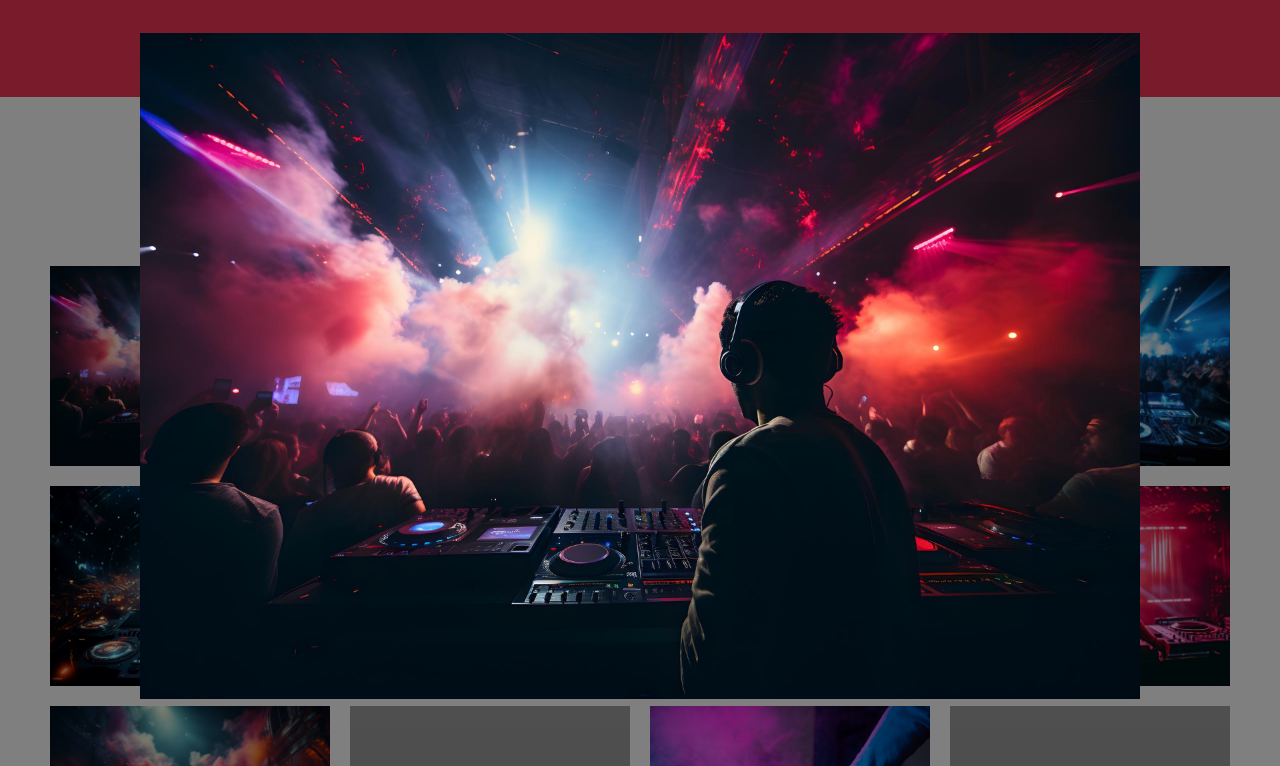
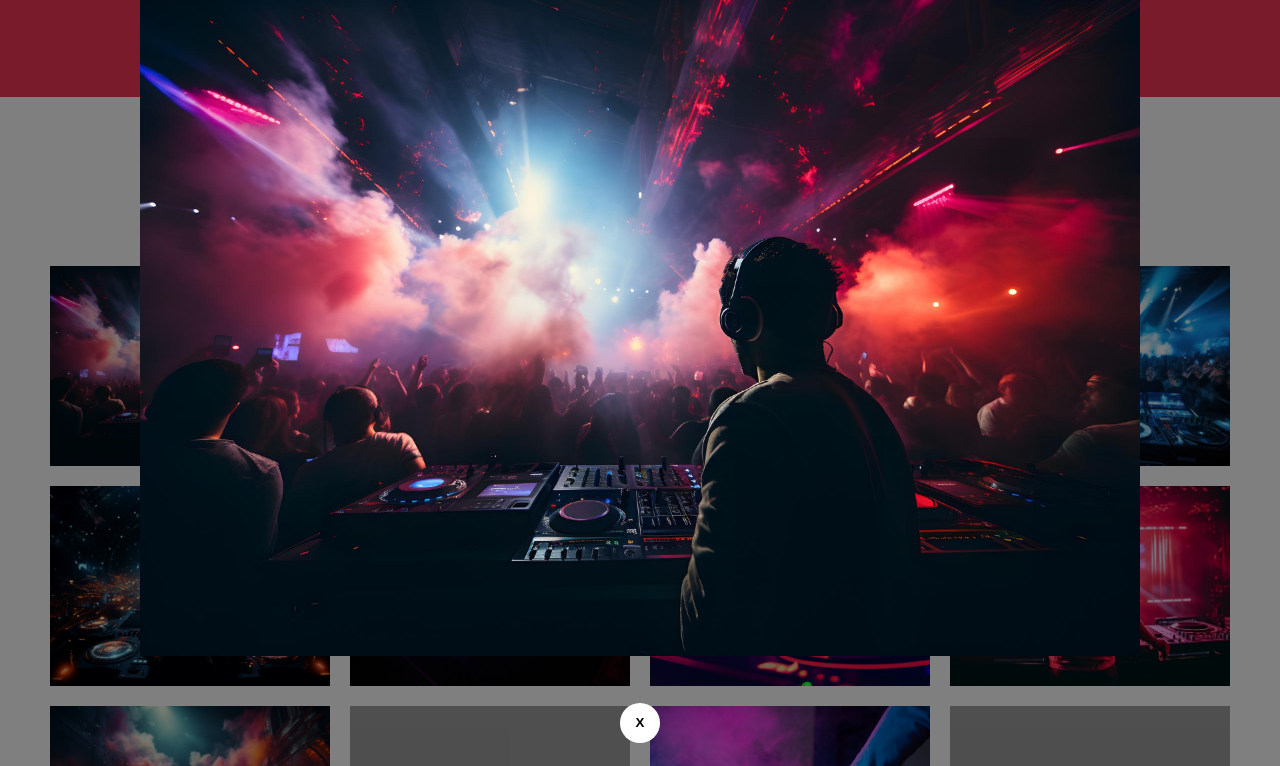
Before and after one commit to Angel-Alfonso-OL/Html-FestivalMusica, a website: page index.html in a window 1280 px wide. Both pictures are taken after a click on the picture 190 px from the left and 3144 px from the top of the page. Shown: the part 2778-3544 px from the top of the page. Drawn offline with Linux system fonts and the light colour scheme; files that its build step writes are made by us from their sources; grey boxes are pictures that could not be loaded.

Commit message:
Agregando boton de cerrar modal.

```diff
--- a/src/js/app.js
+++ b/src/js/app.js
@@ -26,10 +26,21 @@
 
     const modal = document.createElement("DIV");
     modal.classList.add("modal");
+    modal.onclick = cerrarModal;
+
+    const cerrarModalBTN = document.createElement("BUTTON");
+    cerrarModalBTN.textContent = "X";
+    cerrarModalBTN.classList.add("btn-cerrar");
+    cerrarModalBTN.onclick = cerrarModal;
+
 
     modal.appendChild(img);
+    modal.appendChild(cerrarModalBTN);
 
-    modal.onclick = cerrarModal;
+
+
+
+
 
     const body = document.querySelector("body");
     body.classList.add("overflow-hidden");
--- a/src/scss/layout/_galeria.scss
+++ b/src/scss/layout/_galeria.scss
@@ -39,6 +39,7 @@
     place-items: center;
     animation: fadeIn 0.5s ease-in;
 
+
     img{
         max-width: 100rem;
 
@@ -50,6 +51,20 @@
     }
 }
 
+.btn-cerrar{
+    width: 4rem;
+    height: 4rem;
+    border-radius: 50%;
+    background-color: v.$blanco;
+    border: none;
+    color: v.$negro;
+    display: grid;
+    place-items: center;
+    font-weight: 700;
+    cursor: pointer;
+
+
+}
 @keyframes fadeIn {
     0%{
         opacity: 0;
```
Also changed, not shown: build/css/app.css, build/js/app.js.
